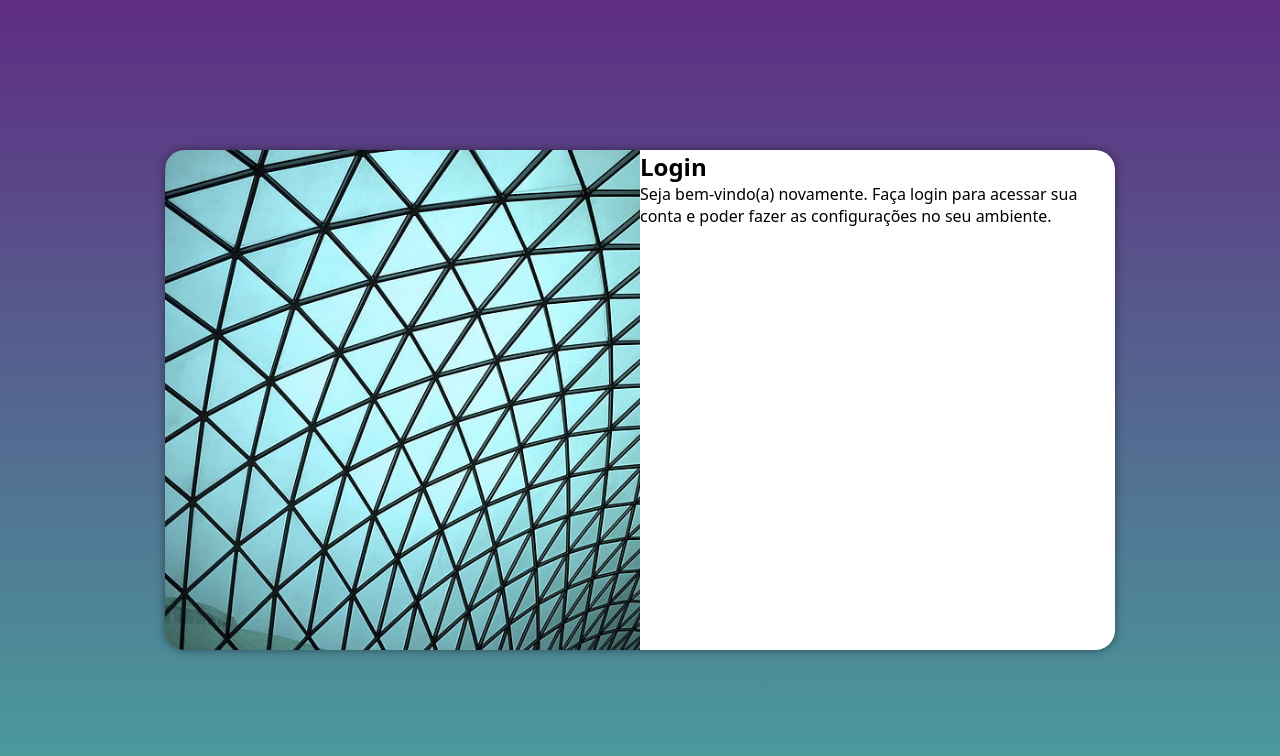
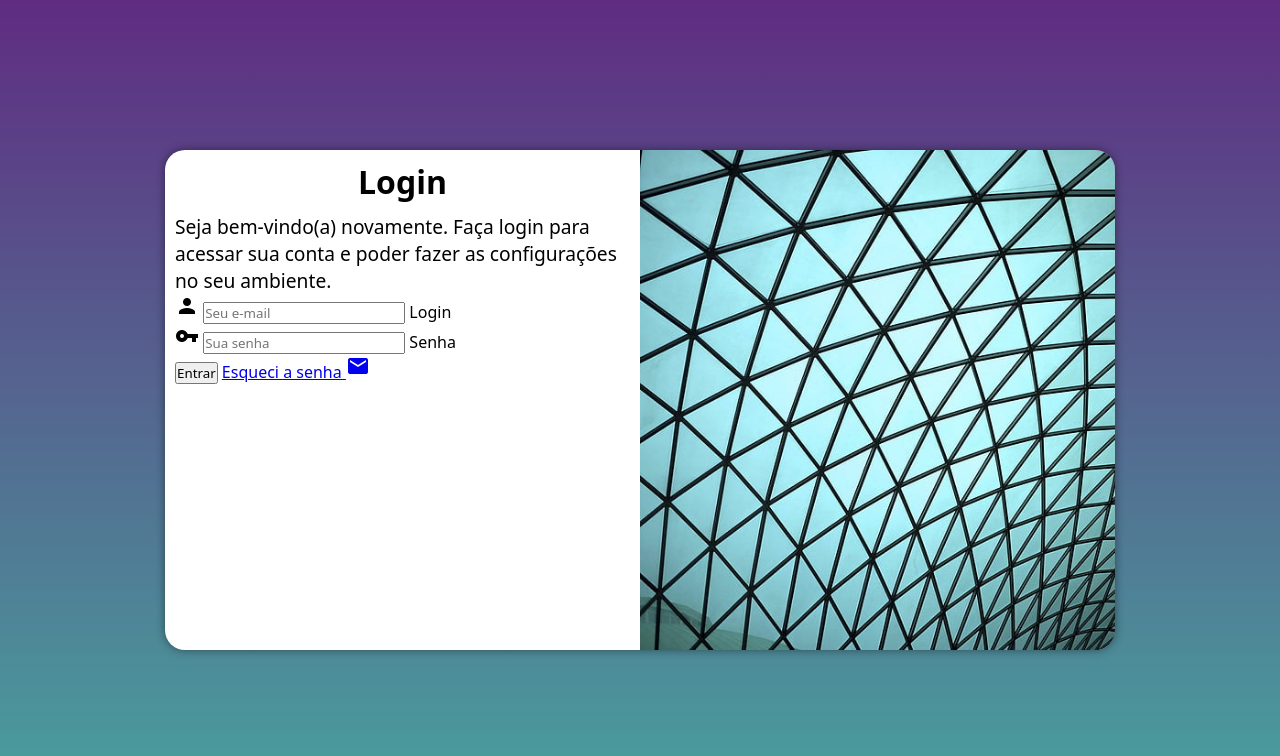
Before and after one commit to bton2/projeto-login, a plain HTML site: page index.html in a window 1280 px wide. Drawn offline with Linux system fonts and the light colour scheme.

Commit message:
adicionei o formulário

```diff
--- a/estilos/media-query.css
+++ b/estilos/media-query.css
@@ -41,13 +41,20 @@ Desktop: 992px até 1200
     }
 
     section#login > div#imagem {
-        float: left;
+        float: right;
         width: 50%;
         height: 100%;
     }
 
     section#login > div#formulario {
-        float: right;
+        float: left;
         width: 50%;
     }
+
+    div#formulario > h1 {
+        font-size: 2em;
+    }
+    div#formulario > p {
+        font-size: 1.2em;
+    }
 }
--- a/estilos/style.css
+++ b/estilos/style.css
@@ -53,3 +53,12 @@ section#login > div#formulario {
     display:block;
     padding: 10px;
 }
+
+div#formulario > h1 {
+    text-align: center;
+    margin-bottom: 10px;
+}
+
+div#formulario > p {
+    font-size: 0.8em;
+}
--- a/index.html
+++ b/index.html
@@ -3,6 +3,7 @@
 <head>
     <meta charset="UTF-8">
     <meta name="viewport" content="width=device-width, initial-scale=1.0">
+    <link href="https://fonts.googleapis.com/css2?family=Material+Icons" rel="stylesheet">
     <link rel="stylesheet" href="estilos/style.css">
     <link rel="stylesheet" href="estilos/media-query.css">
     <title>Login</title>
@@ -13,12 +14,24 @@
             <div id="imagem">
                 <!-- Aqui vai a imagem na CSS -->
             </div>
-            <div id="formulaio">
+            <div id="formulario">
                 <h1>Login</h1>
                 <p>Seja bem-vindo(a) novamente. Faça login para acessar sua conta e poder
                     fazer as configurações no seu ambiente.</p>
-                <form action="login.php" method="post">
-
+                <form action="login.php" method="post" autocomplete="on">
+                    <div class="campo">
+                        <span class="material-icons">person</span>
+                        <input type="email" name="login" id="ilogin" placeholder="Seu e-mail" autocomplete="email" required maxlength="30">
+                        <label for="ilogin">Login</label>
+                    </div>
+                    <div class="campo">
+                        <span class="material-icons">vpn_key</span>
+                        <input type="password" name="senha" id="isenha" placeholder="Sua senha" autocomplete="current-password" required minlength="8" maxlength="20">
+                        <label for="isenha">Senha</label>
+                    </div>
+                    <input type="submit" value="Entrar">
+                    <a href="esqueci.html"> Esqueci a senha <span class="material-icons">mail</span>
+                    </a>
                 </form>
             </div>
         </section>
```
